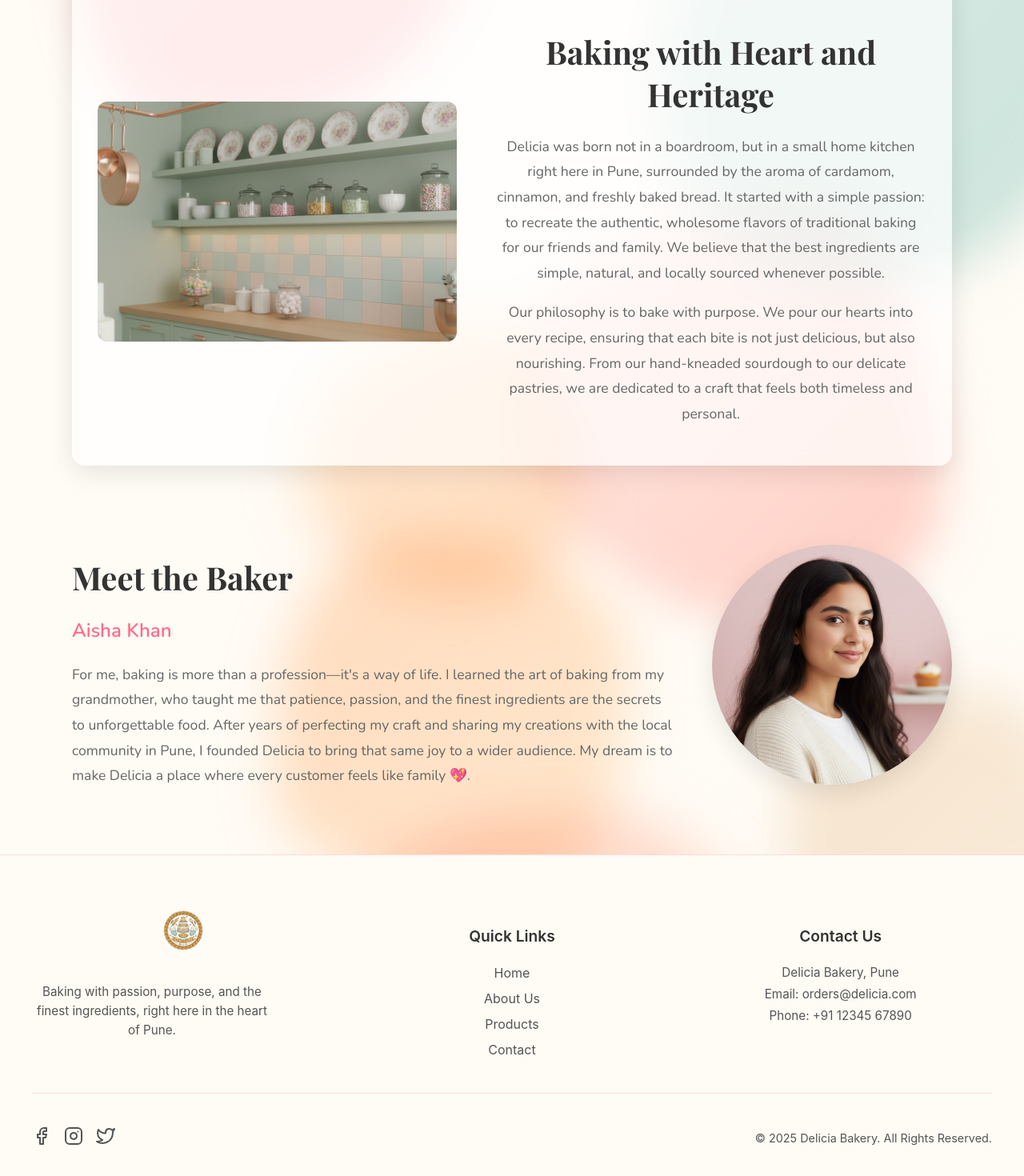
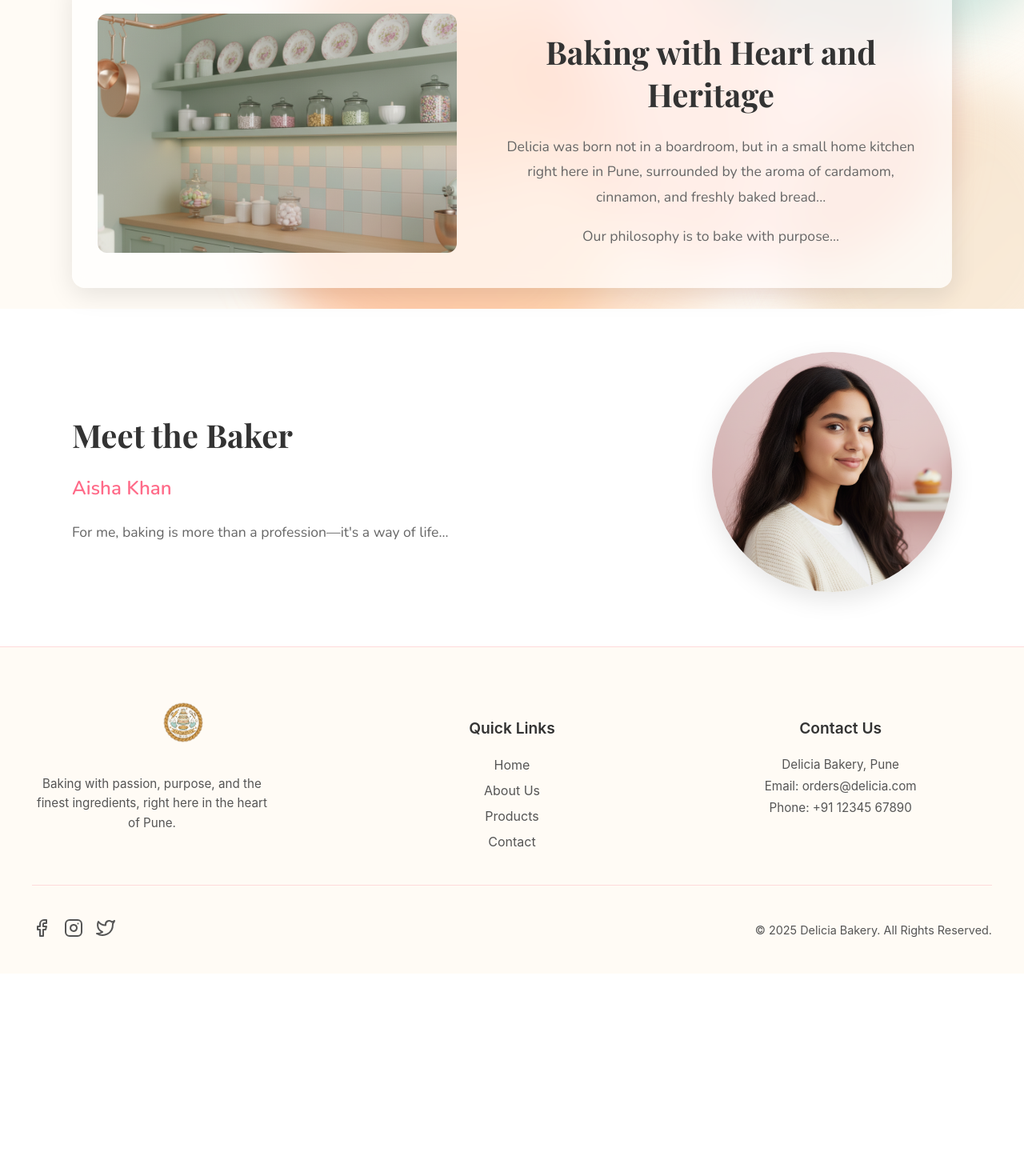
Before and after one commit to mane969/test, a React (Vite) app: page /about in a window 1280 px wide. Shown: the part 414-1884 px from the top of the page at 80% size. After the commit the page ends 1631 px from the top, so only its background shows below. Built offline with nearby package versions, Linux system fonts and the light colour scheme.

Commit message:
improved the bg

```diff
--- a/src/App.css
+++ b/src/App.css
@@ -49,12 +49,27 @@
     color: #888;
 }
 
+/* In App.css */
+
+/* In App.css */
+
 .app-container {
-  position: relative;
+    position: relative; /* Keep this for positioning context */
 }
 
+/* In App.css */
+
 .content-wrapper {
-  position: relative;
-  z-index: 1; /* This is key to placing content ON TOP of the background */
-  padding-top: 90px;
+    display: flex;
+    flex-direction: column;
+    min-height: 100vh; /* This is the key for the sticky footer */
+    position: relative; /* Keep for z-index context */
+    z-index: 1; /* Keep content above the background */
+    padding-top: 90px;
+    box-sizing: border-box;
 }
+
+/* --- Add this new rule for the main content area --- */
+.main-page-content {
+    flex-grow: 1; /* This is the magic property! */
+}
--- a/src/App.jsx
+++ b/src/App.jsx
@@ -13,7 +13,6 @@ import './App.css';
 function App() {
     // State for the selected product is now managed here, at the top level
     const [selectedProduct, setSelectedProduct] = useState(null);
-
     const handleProductSelect = (product) => {
         setSelectedProduct(product);
     };
@@ -26,8 +25,10 @@ function App() {
         <div className="app-container">
             <GeometricBackground />
 
+
             <div className="content-wrapper">
                 <Navbar />
+                <main className="main-page-content">
                     <Routes>
                         {/* Pass the handler down to the HomePage */}
                         <Route path="/" element={<HomePage onProductSelect={handleProductSelect} />} />
@@ -36,6 +37,7 @@ function App() {
                         <Route path="/products" element={<ProductsPage onProductSelect={handleProductSelect} />} />
                         <Route path="/contact" element={<ContactPage />} />
                     </Routes>
+                </main>
                 <Footer />
             </div>
 
--- a/src/components/GeometricBackground.css
+++ b/src/components/GeometricBackground.css
@@ -1,14 +1,20 @@
+/* In GeometricBackground.css */
+
+/* In GeometricBackground.css */
+
 .geometric-background {
-    position: absolute;
+    position: fixed;
     top: 0;
     left: 0;
     width: 100%;
-    height: 100%;
+    /* V-- This is the only line you need to change --V */
+    height: calc(100vh + 150px); /* Changed from 100vh */
+
+    z-index: -1;
     overflow: hidden;
-    z-index: 0;
-    background-color: #FFFBF5; /* soft cream background from logo */
+    background-color: #FFFBF5;
+    transform: translateY(-150px);
 }
-
 .blob {
     position: absolute;
     opacity: 0.45;
@@ -16,7 +22,6 @@
     mix-blend-mode: multiply;
 }
 
-/* --- Blobs with different brand colors --- */
 
 .blob1 {
     width: 480px;
@@ -80,6 +85,67 @@
     background: linear-gradient(135deg, #FF9A8B, #FFD5A5); /* warm peach-pink */
     animation: morph7 9s ease-in-out infinite alternate; /* slow dreamy */
     opacity: 0.4;
+}
+.blob8 {
+    width: 450px;
+    height: 450px;
+    top: 1400px; /* Changed from 1100px */
+    left: 15%;
+    background: linear-gradient(135deg, #A7D8D6, #8CCBC6);
+    animation: morph8 8s ease-in-out infinite alternate;
+}
+
+.blob9 {
+    width: 520px;
+    height: 520px;
+    top: 2200px; /* Changed from 1550px */
+    left: 60%;
+    background: linear-gradient(135deg, #FF9A8B, #FF6A88);
+    animation: morph9 6s ease-in-out infinite alternate;
+}
+
+.blob10 {
+    width: 380px;
+    height: 380px;
+    top: 2900px; /* Changed from 1900px */
+    left: 30%;
+    background: linear-gradient(135deg, #FFD5A5, #FFB77C);
+    animation: morph10 10s ease-in-out infinite alternate;
+}
+@keyframes morph8 {
+    from {
+        transform: translate(0,0) scale(1);
+        border-radius: 30% 70% 60% 40% / 50% 60% 40% 50%;
+    }
+
+    to {
+        transform: translate(-60px, 80px) scale(1.1);
+        border-radius: 70% 30% 40% 60% / 40% 70% 30% 60%;
+    }
+}
+
+@keyframes morph9 {
+    from {
+        transform: translate(0,0) scale(1);
+        border-radius: 60% 40% 70% 30% / 40% 60% 50% 50%;
+    }
+
+    to {
+        transform: translate(90px, 50px) scale(0.9);
+        border-radius: 40% 60% 30% 70% / 60% 40% 70% 30%;
+    }
+}
+
+@keyframes morph10 {
+    from {
+        transform: translate(0,0) scale(1);
+        border-radius: 50% 50% 60% 40% / 40% 60% 40% 60%;
+    }
+
+    to {
+        transform: translate(-100px, -60px) scale(1.15);
+        border-radius: 30% 70% 50% 50% / 70% 30% 60% 40%;
+    }
 }
 
 @keyframes morph7 {
--- a/src/components/GeometricBackground.jsx
+++ b/src/components/GeometricBackground.jsx
@@ -3,7 +3,7 @@ import './GeometricBackground.css';
 
 const GeometricBackground = () => {
     return (
-        <div className="geometric-background">
+        <div className='geometric-background'>
             <div className="blob blob1"></div>
             <div className="blob blob2"></div>
             <div className="blob blob3"></div>
@@ -11,6 +11,10 @@ const GeometricBackground = () => {
             <div className="blob blob5"></div>
             <div className="blob blob6"></div>
             <div className="blob blob7"></div>
+            {/* --- ADD THESE NEW BLOBS --- */}
+            <div className="blob blob8"></div>
+            <div className="blob blob9"></div>
+            <div className="blob blob10"></div>
         </div>
     );
 };
--- a/src/components/Hero.css
+++ b/src/components/Hero.css
@@ -2,7 +2,7 @@
 
 .hero {
     position: relative;
-    /*height: 75vh;  Kept the viewport height for a large hero feel */
+    height: 75vh;
     display: flex;
     justify-content: center;
     align-items: center;
--- a/src/pages/AboutUs.jsx
+++ b/src/pages/AboutUs.jsx
@@ -1,7 +1,8 @@
 import React, { useState, useEffect } from 'react';
 import './AboutUs.css';
 
-// Array of your kitchen images for the slideshow
+// The GeometricBackground import has been removed.
+
 const kitchenImages = [
     '/images/ourKitchen.jpg',
     '/images/ourKitchen2.png'
@@ -10,18 +11,17 @@ const kitchenImages = [
 const AboutUs = () => {
     const [currentSlide, setCurrentSlide] = useState(0);
 
-    // This effect will run on a timer to change the slide
     useEffect(() => {
         const slideInterval = setInterval(() => {
             setCurrentSlide(prevSlide => (prevSlide + 1) % kitchenImages.length);
-        }, 4000); // Change image every 4 seconds
+        }, 4000);
 
-        // Clean up the interval when the component is unmounted
         return () => clearInterval(slideInterval);
     }, []);
 
     return (
         <div className="about-us-wrapper">
+            {/* The GeometricBackground component has been removed from here */}
             <div className="about-us-container">
                 <header className="about-us-header">
                     <h1>Our Story</h1>
@@ -42,10 +42,10 @@ const AboutUs = () => {
                     <div className="story-content">
                         <h2>Baking with Heart and Heritage</h2>
                         <p>
-                            Delicia was born not in a boardroom, but in a small home kitchen right here in Pune, surrounded by the aroma of cardamom, cinnamon, and freshly baked bread. It started with a simple passion: to recreate the authentic, wholesome flavors of traditional baking for our friends and family. We believe that the best ingredients are simple, natural, and locally sourced whenever possible.
+                            Delicia was born not in a boardroom, but in a small home kitchen right here in Pune, surrounded by the aroma of cardamom, cinnamon, and freshly baked bread...
                         </p>
                         <p>
-                            Our philosophy is to bake with purpose. We pour our hearts into every recipe, ensuring that each bite is not just delicious, but also nourishing. From our hand-kneaded sourdough to our delicate pastries, we are dedicated to a craft that feels both timeless and personal.
+                            Our philosophy is to bake with purpose...
                         </p>
                     </div>
                 </section>
@@ -55,7 +55,7 @@ const AboutUs = () => {
                         <h2>Meet the Baker</h2>
                         <h3>Aisha Khan</h3>
                         <p>
-                            For me, baking is more than a profession—it's a way of life. I learned the art of baking from my grandmother, who taught me that patience, passion, and the finest ingredients are the secrets to unforgettable food. After years of perfecting my craft and sharing my creations with the local community in Pune, I founded Delicia to bring that same joy to a wider audience. My dream is to make Delicia a place where every customer feels like family 💖.
+                            For me, baking is more than a profession—it's a way of life...
                         </p>
                     </div>
                     <div className="baker-image">
--- a/src/pages/HomePage.jsx
+++ b/src/pages/HomePage.jsx
@@ -1,5 +1,4 @@
 import React from 'react';
-// --- All these paths are now corrected ---
 import Hero from '../components/Hero';
 import WhyChooseUs from '../components/WhyChooseUs';
 import FeaturedProducts from '../components/FeaturedProducts';
@@ -7,14 +6,13 @@ import HygieneSection from '../components/HygieneSection';
 import CommunitySection from '../components/CommunitySection';
 import './HomePage.css';
 
-// The component now accepts the onProductSelect handler from App.jsx
 const HomePage = ({ onProductSelect }) => {
+    // The content is now wrapped in a single div to match the other pages' structure.
     return (
-        <div>
+        <div className="page-content-wrapper">
             <Hero />
             <WhyChooseUs />
             <div className="main-content">
-                {/* Pass the handler down to the FeaturedProducts component */}
                 <FeaturedProducts onProductSelect={onProductSelect} />
             </div>
             <HygieneSection />
```
Lines whose indentation alone changed are shown as unchanged.
